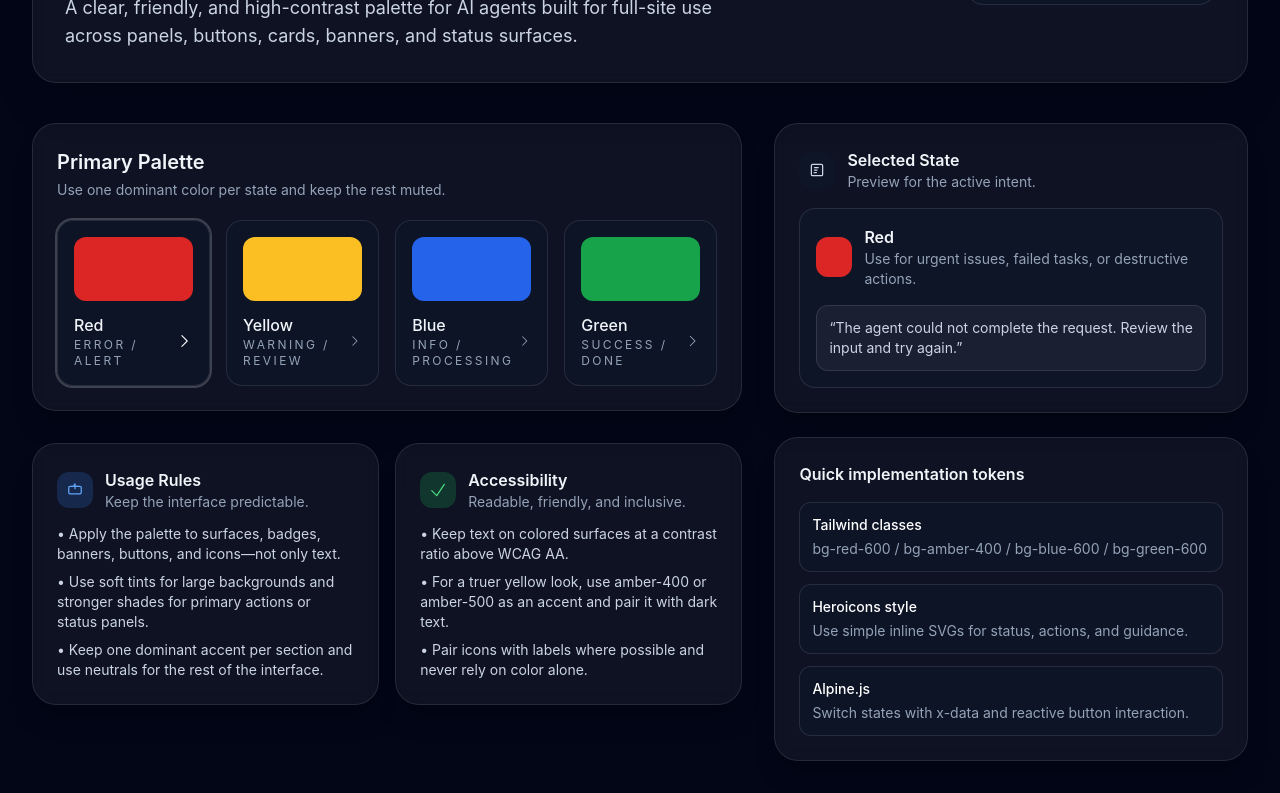
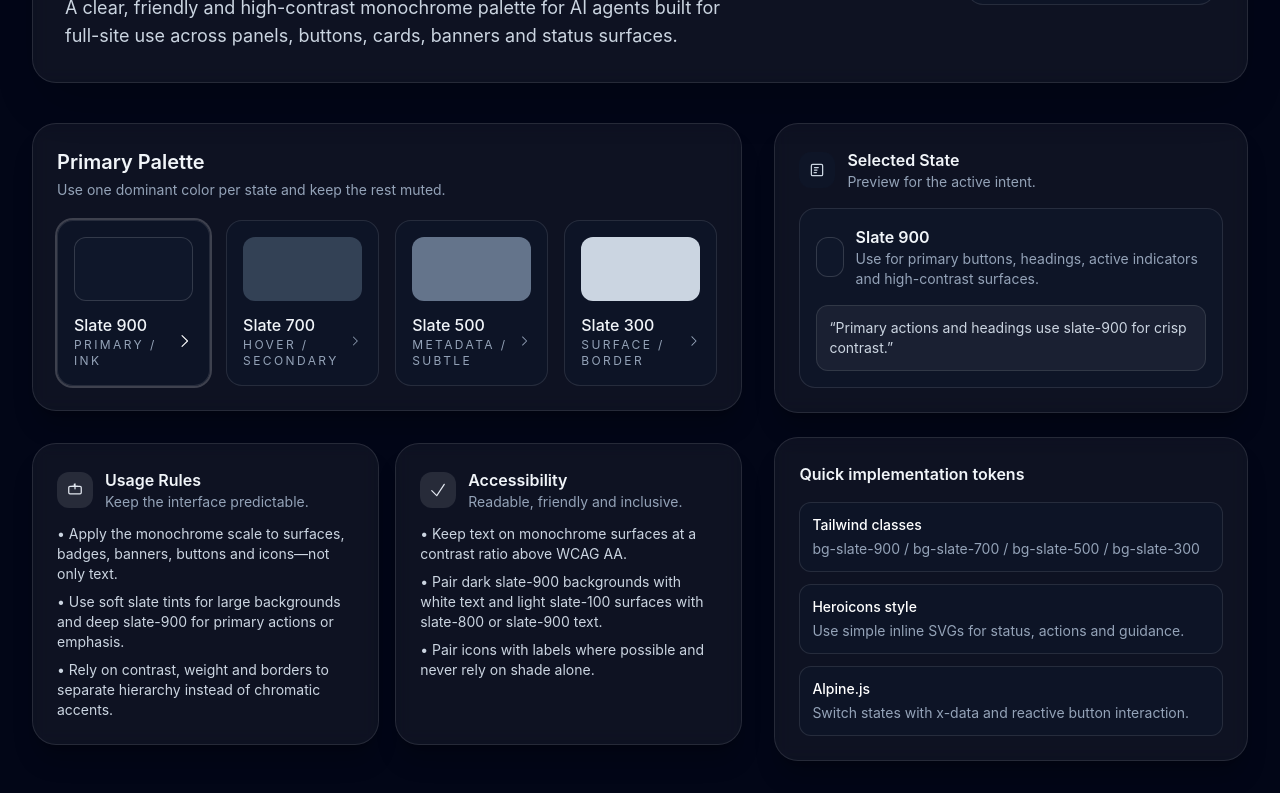
Before and after one commit to idealapps-code/idealapps.ge, a plain HTML site: page guide.html in a window 1280 px wide. Shown: the part 151-944 px from the top of the page. Drawn offline with nearby package versions, Linux system fonts and the light colour scheme.

Commit message:
refactor: transition color palette to a monochrome slate theme

```diff
--- a/guide.html
+++ b/guide.html
@@ -23,12 +23,12 @@
             <p class="mb-2 text-sm uppercase tracking-[0.35em] text-slate-400">AI Agent UI System</p>
             <h1 class="text-3xl font-semibold sm:text-4xl">Color Palette Guide</h1>
             <p class="mt-3 max-w-2xl text-base text-slate-300 sm:text-lg">
-              A clear, friendly, and high-contrast palette for AI agents built for full-site use across panels, buttons, cards, banners, and status surfaces.
+              A clear, friendly and high-contrast monochrome palette for AI agents built for full-site use across panels, buttons, cards, banners and status surfaces.
             </p>
           </div>
           <div class="rounded-2xl border border-white/10 bg-slate-900/70 px-4 py-3 text-sm text-slate-300">
             <div class="flex items-center gap-2">
-              <svg xmlns="http://www.w3.org/2000/svg" viewBox="0 0 24 24" fill="currentColor" class="h-5 w-5 text-blue-400">
+              <svg xmlns="http://www.w3.org/2000/svg" viewBox="0 0 24 24" fill="currentColor" class="h-5 w-5 text-slate-200">
                 <path fill-rule="evenodd" d="M12 2.25a.75.75 0 0 1 .75.75v1.284a7.5 7.5 0 0 1 5.216 5.216h1.284a.75.75 0 0 1 0 1.5h-1.284a7.5 7.5 0 0 1-5.216 5.216v1.284a.75.75 0 0 1-1.5 0v-1.284A7.5 7.5 0 0 1 5.284 10.5H4a.75.75 0 0 1 0-1.5h1.284A7.5 7.5 0 0 1 10.5 3.784V2.25a.75.75 0 0 1 .75-.75Zm-2.25 7.5a2.25 2.25 0 1 1 4.5 0 2.25 2.25 0 0 1-4.5 0Z" clip-rule="evenodd" />
               </svg>
               <span>FiraGo • Tailwind • Alpine.js</span>
@@ -72,7 +72,7 @@
           <div class="grid gap-4 md:grid-cols-2">
             <div class="rounded-3xl border border-white/10 bg-white/5 p-6 shadow-xl shadow-black/20 backdrop-blur">
               <div class="mb-3 flex items-center gap-3">
-                <div class="rounded-xl bg-blue-500/20 p-2 text-blue-400">
+                <div class="rounded-xl bg-white/10 p-2 text-slate-200">
                   <svg xmlns="http://www.w3.org/2000/svg" viewBox="0 0 24 24" fill="currentColor" class="h-5 w-5">
                     <path d="M11.25 4.5a.75.75 0 0 1 .75-.75h.01a.75.75 0 0 1 .75.75v2.25h2.25a.75.75 0 0 1 0 1.5h-2.25v2.25a.75.75 0 0 1-1.5 0V8.25H8.25a.75.75 0 0 1 0-1.5h2.25V4.5Z" />
                     <path fill-rule="evenodd" d="M3.75 9A2.25 2.25 0 0 1 6 6.75h12A2.25 2.25 0 0 1 20.25 9v6A2.25 2.25 0 0 1 18 17.25H6A2.25 2.25 0 0 1 3.75 15V9Zm1.5 0a.75.75 0 0 1 .75-.75h12a.75.75 0 0 1 .75.75v6a.75.75 0 0 1-.75.75H6a.75.75 0 0 1-.75-.75V9Z" clip-rule="evenodd" />
@@ -84,28 +84,28 @@
                 </div>
               </div>
               <ul class="space-y-2 text-sm text-slate-300">
-                <li>• Apply the palette to surfaces, badges, banners, buttons, and icons—not only text.</li>
-                <li>• Use soft tints for large backgrounds and stronger shades for primary actions or status panels.</li>
-                <li>• Keep one dominant accent per section and use neutrals for the rest of the interface.</li>
+                <li>• Apply the monochrome scale to surfaces, badges, banners, buttons and icons—not only text.</li>
+                <li>• Use soft slate tints for large backgrounds and deep slate-900 for primary actions or emphasis.</li>
+                <li>• Rely on contrast, weight and borders to separate hierarchy instead of chromatic accents.</li>
               </ul>
             </div>
 
             <div class="rounded-3xl border border-white/10 bg-white/5 p-6 shadow-xl shadow-black/20 backdrop-blur">
               <div class="mb-3 flex items-center gap-3">
-                <div class="rounded-xl bg-green-500/20 p-2 text-green-400">
+                <div class="rounded-xl bg-white/10 p-2 text-slate-200">
                   <svg xmlns="http://www.w3.org/2000/svg" viewBox="0 0 24 24" fill="currentColor" class="h-5 w-5">
                     <path fill-rule="evenodd" d="M19.916 4.626a.75.75 0 0 1 .208 1.04l-9 13.5a.75.75 0 0 1-1.154.114l-6-6a.75.75 0 0 1 1.06-1.06l5.353 5.353 8.493-12.74a.75.75 0 0 1 1.04-.208Z" clip-rule="evenodd" />
                   </svg>
                 </div>
                 <div>
                   <h3 class="font-semibold">Accessibility</h3>
-                  <p class="text-sm text-slate-400">Readable, friendly, and inclusive.</p>
+                  <p class="text-sm text-slate-400">Readable, friendly and inclusive.</p>
                 </div>
               </div>
               <ul class="space-y-2 text-sm text-slate-300">
-                <li>• Keep text on colored surfaces at a contrast ratio above WCAG AA.</li>
-                <li>• For a truer yellow look, use amber-400 or amber-500 as an accent and pair it with dark text.</li>
-                <li>• Pair icons with labels where possible and never rely on color alone.</li>
+                <li>• Keep text on monochrome surfaces at a contrast ratio above WCAG AA.</li>
+                <li>• Pair dark slate-900 backgrounds with white text and light slate-100 surfaces with slate-800 or slate-900 text.</li>
+                <li>• Pair icons with labels where possible and never rely on shade alone.</li>
               </ul>
             </div>
           </div>
@@ -142,11 +142,11 @@
             <div class="space-y-3 text-sm text-slate-300">
               <div class="rounded-xl border border-white/10 bg-slate-900/70 p-3">
                 <p class="font-medium text-white">Tailwind classes</p>
-                <p class="mt-1 text-slate-400">bg-red-600 / bg-amber-400 / bg-blue-600 / bg-green-600</p>
+                <p class="mt-1 text-slate-400">bg-slate-900 / bg-slate-700 / bg-slate-500 / bg-slate-300</p>
               </div>
               <div class="rounded-xl border border-white/10 bg-slate-900/70 p-3">
                 <p class="font-medium text-white">Heroicons style</p>
-                <p class="mt-1 text-slate-400">Use simple inline SVGs for status, actions, and guidance.</p>
+                <p class="mt-1 text-slate-400">Use simple inline SVGs for status, actions and guidance.</p>
               </div>
               <div class="rounded-xl border border-white/10 bg-slate-900/70 p-3">
                 <p class="font-medium text-white">Alpine.js</p>
@@ -161,39 +161,39 @@
     <script>
       function paletteGuide() {
         return {
-          active: 'red',
+          active: 'ink',
           palette: [
             {
-              name: 'red',
-              label: 'Red',
-              intent: 'Error / Alert',
-              swatch: 'bg-red-600',
-              description: 'Use for urgent issues, failed tasks, or destructive actions.',
-              example: '“The agent could not complete the request. Review the input and try again.”'
+              name: 'ink',
+              label: 'Slate 900',
+              intent: 'Primary / Ink',
+              swatch: 'bg-slate-900 border border-white/15',
+              description: 'Use for primary buttons, headings, active indicators and high-contrast surfaces.',
+              example: '“Primary actions and headings use slate-900 for crisp contrast.”'
             },
             {
-              name: 'yellow',
-              label: 'Yellow',
-              intent: 'Warning / Review',
-              swatch: 'bg-amber-400',
-              description: 'Use for caution, pending review, or attention-required moments.',
-              example: '“The result looks incomplete. Double-check the latest context.”'
+              name: 'charcoal',
+              label: 'Slate 700',
+              intent: 'Hover / Secondary',
+              swatch: 'bg-slate-700',
+              description: 'Use for hover states, secondary emphasis and strong supporting labels.',
+              example: '“Interactive buttons transition smoothly from slate-900 to slate-700.”'
             },
             {
-              name: 'blue',
-              label: 'Blue',
-              intent: 'Info / Processing',
-              swatch: 'bg-blue-600',
-              description: 'Use for helpful context, active work, and information panels.',
-              example: '“The agent is gathering context and preparing the next step.”'
+              name: 'muted',
+              label: 'Slate 500',
+              intent: 'Metadata / Subtle',
+              swatch: 'bg-slate-500',
+              description: 'Use for eyebrows, captions, footer text and secondary brand marks.',
+              example: '“Section labels and metadata stay calm in slate-500.”'
             },
             {
-              name: 'green',
-              label: 'Green',
-              intent: 'Success / Done',
-              swatch: 'bg-green-600',
-              description: 'Use for successful completion, positive confirmations, and progress.',
-              example: '“The task completed successfully and is ready to review.”'
+              name: 'border',
+              label: 'Slate 300',
+              intent: 'Surface / Border',
+              swatch: 'bg-slate-300',
+              description: 'Use for dividers, card borders, soft badges and light brand tiles.',
+              example: '“Cards and secondary buttons stay structured with clean slate borders.”'
             }
           ],
           get selectedColor() {
```
Also changed, not shown: index.html (+60 -23 lines), favicon.svg, social-preview.png, social-preview.svg.
